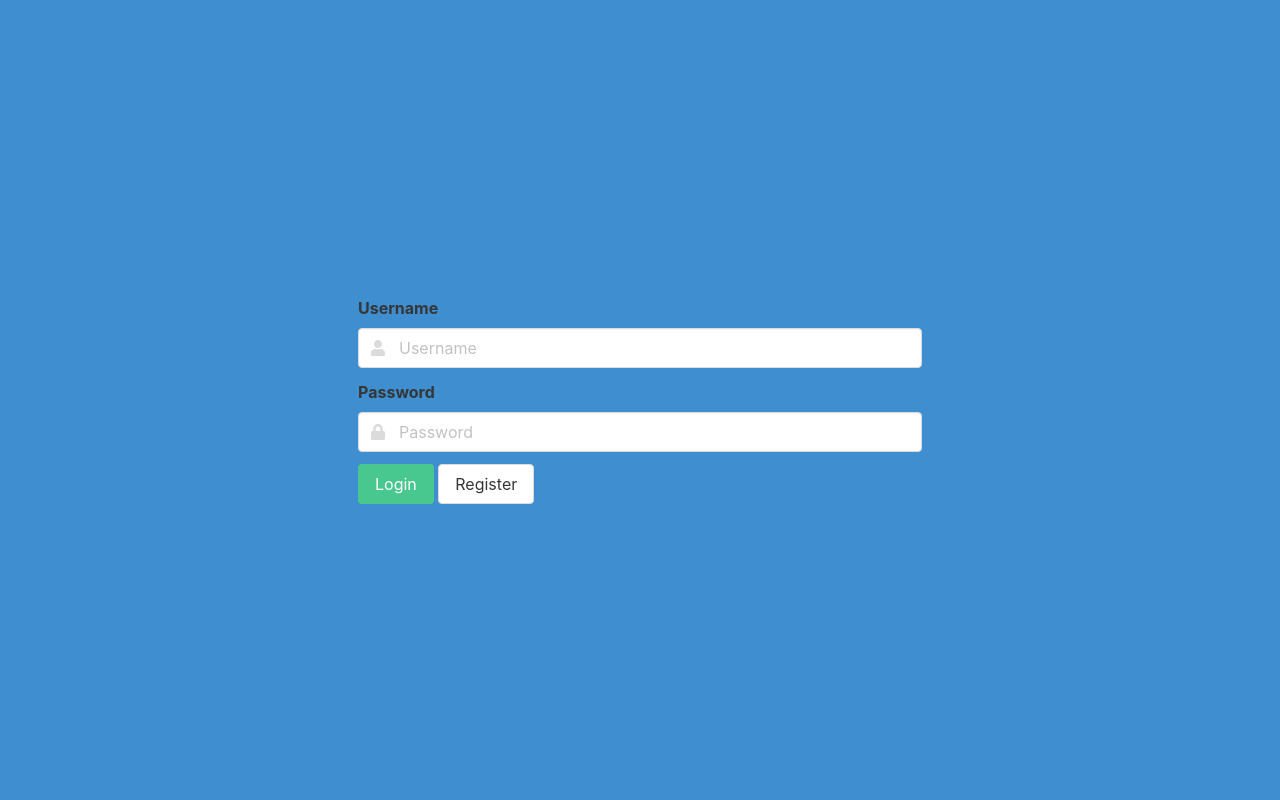
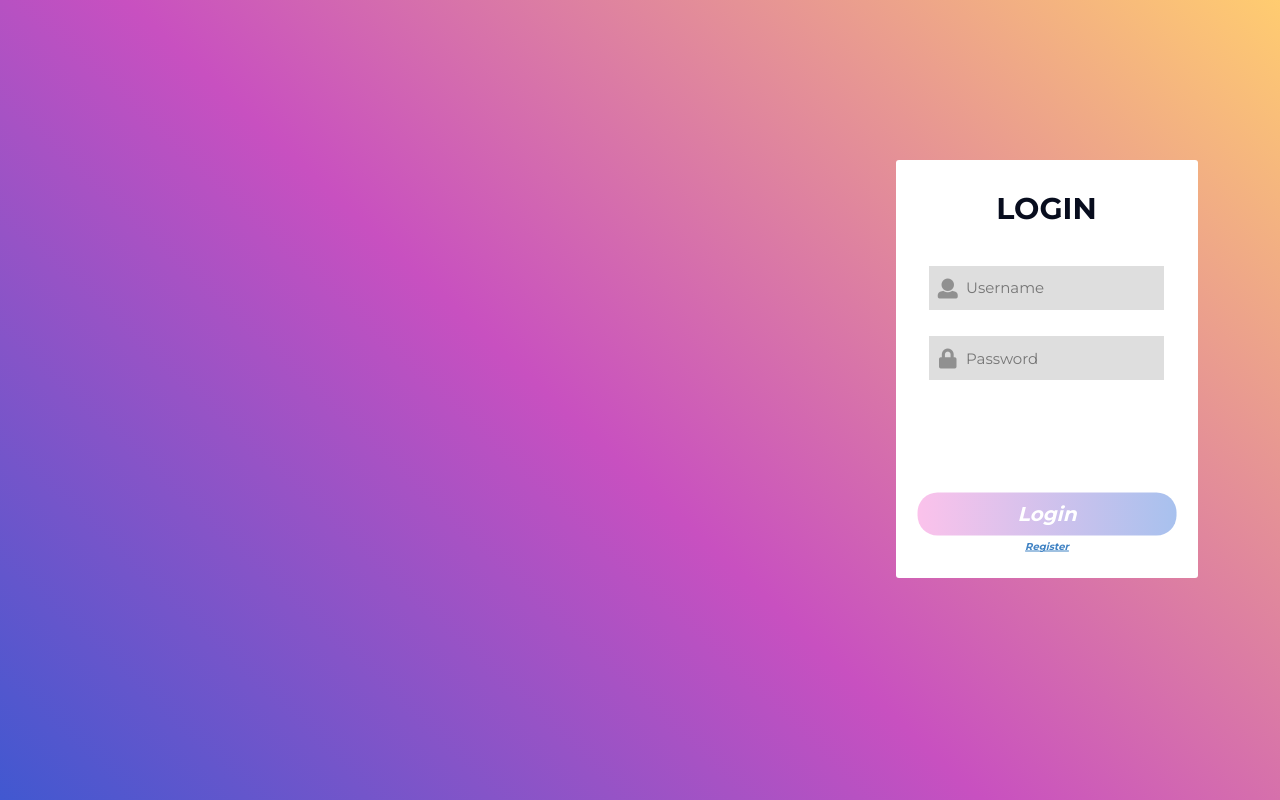
Before and after one commit to Barnacle322/flasktest, a Flask app: page /login in a window 1280 px wide. Run offline with Flask 2, Linux system fonts and the light colour scheme; some libraries are stand-ins or nearby versions.

Commit message:
New commit

```diff
--- a/app.py
+++ b/app.py
@@ -1,5 +1,6 @@
 from doctest import debug_script
 from pydoc import describe
+import re
 from flask import Flask, render_template, request, redirect, session, url_for, flash, jsonify, sessions, g
 from flask_sqlalchemy import SQLAlchemy
 from sqlalchemy import desc
@@ -28,17 +29,18 @@ class User(db.Model):
     username = db.Column(db.String(80), unique = True, nullable=False)
     password = db.Column(db.String(120), nullable=False)
 
-class Table(db.Model):
-    id = db.Column(db.Integer, primary_key=True)
-    user_id = db.Column(db.Integer, db.ForeignKey('user.id'), nullable=False)
-    item_id = db.Column(db.Integer, db.ForeignKey('item.id'), nullable=False)
-
-
 class House(db.Model):
     id = db.Column(db.Integer, primary_key=True)
     user_id = db.Column(db.Integer, db.ForeignKey('user.id'), nullable=False)
     name = db.Column(db.String(80), nullable=False)
     description = db.Column(db.String(120))
+
+class Table(db.Model):
+    id = db.Column(db.Integer, primary_key=True)
+    house_id = db.Column(db.Integer, db.ForeignKey('house.id'), nullable=False)
+    user_id = db.Column(db.Integer, db.ForeignKey('user.id'), nullable=False)
+    item_id = db.Column(db.Integer, db.ForeignKey('item.id'), nullable=False)
+
 
 
 db.create_all()
@@ -61,8 +63,11 @@ def registration():
     return render_template('registration.html')
 
 # Add an item to the list
-@app.post("/add")
-def add_item():
+@app.post("/add/<int:house_id>")
+def add_item(house_id):
+    if not g.user:
+        return redirect(url_for('login'))
+
     name = request.form.get("name")
     price = request.form.get("price")
     quantity = request.form.get("quantity")
@@ -71,10 +76,10 @@ def add_item():
     db.session.commit()
 
     item = db.session.query(Item).filter(Item.name == name, Item.price == price, Item.quantity == quantity).first()
-    new_table = Table(user_id=g.user.id, item_id=item.id)
+    new_table = Table(house_id = house_id, user_id=g.user.id, item_id=item.id)
     db.session.add(new_table)
     db.session.commit()
-    return redirect(url_for("tracker"))
+    return redirect("/tracker/" + str(house_id))
 
 @app.route("/add_house", methods=['GET', 'POST'])
 def add_house():
@@ -126,7 +131,7 @@ def add_user():
     new_user = User(username=username, password=password)
     db.session.add(new_user)
     db.session.commit()
-    return redirect(url_for("tracker"))
+    return redirect(url_for("profile"))
 
 # Update the status of an item
 @app.get("/update/<int:item_id>")
@@ -178,7 +183,7 @@ def login():
 
         if user and user.password == password:
             session['user_id'] = user.id
-            return redirect(url_for("tracker"))
+            return redirect(url_for("profile"))
 
         return redirect(url_for("login"))
 
@@ -189,19 +194,18 @@ def logout():
     session.pop('user_id', None)
     return redirect(url_for('login'))
 
-@app.route('/tracker')
-def tracker():
+@app.route('/tracker/<int:house_id>')
+def tracker(house_id):
     if not g.user:
         return redirect(url_for('login'))
-
-    table_list = db.session.query(Table).filter(Table.user_id == g.user.id).all()
+    table_list = db.session.query(Table).filter(Table.user_id == g.user.id).filter(Table.house_id == house_id).all()
     # list = []
 
     # for table in table_list:
     #     list.append(db.session.query(Item).filter(Item.id == table.item_id).first())
     list = [db.session.query(Item).filter(Item.id == table.item_id).first() for table in table_list if table.item_id]
 
-    return render_template('tracker.html', item_list = list)
+    return render_template('tracker.html', item_list = list, house_id = house_id)
 
 if __name__ == "__main__":
     app.run(debug=True)
--- /dev/null
+++ b/static/styles/login.css
@@ -0,0 +1,220 @@
+* {
+    box-sizing: border-box;
+}
+
+body {
+    font-size: 14px;
+    line-height: normal;
+    transform-origin: center;
+}
+
+.v9_31 {
+    width: 100%;
+    min-width: 600px;
+    height: 100%;
+    background-color: #4158D0;
+    background-image: linear-gradient(43deg, #4158D0 0%, #C850C0 46%, #FFCC70 100%);
+    opacity: 1;
+    overflow: hidden;
+    position: absolute;
+    /* margin-left: auto;
+    margin-right: auto; */
+}
+
+.login_prompt {
+    width: 302px;
+    height: 418px;
+    background: rgba(255, 255, 255, 1);
+    opacity: 1;
+    position: fixed;
+    border-radius: 3px;
+    overflow: hidden;
+}
+
+.center_prompt {
+    position: relative;
+    top: 20%;
+    left: 120%;
+    -ms-transform: translate(-50%, -50%);
+    transform: translate(-50%, -50%);
+}
+
+.v13_44 {
+    width: 103px;
+    color: rgba(8, 13, 30, 1);
+    position: absolute;
+    top: 30px;
+    left: 99px;
+    font-family: Montserrat;
+    font-weight: 700;
+    font-size: 30px;
+    opacity: 1;
+    text-align: center;
+}
+
+.email_field {
+    width: 235px;
+    height: 44px;
+    background: rgba(222, 222, 222, 1);
+    opacity: 1;
+    position: absolute;
+    top: 106px;
+    left: 33px;
+    overflow: hidden;
+}
+
+.user_field {
+    width: 235px;
+    height: 44px;
+    background: rgba(222, 222, 222, 1);
+    opacity: 1;
+    position: absolute;
+    top: 106px;
+    left: 33px;
+    overflow: hidden;
+}
+
+input[type=text] {
+    width: 200px;
+    height: 44px;
+    background: rgba(222, 222, 222, 1);
+    margin: 8px 0;
+    display: inline-block;
+    border: 0px solid #ccc;
+    border-radius: 0px;
+    position: relative;
+    top: -53px;
+    left: 35px;
+    overflow: hidden;
+    font-family: Montserrat;
+    font-weight: 400;
+    font-size: 15px;
+    outline: none;
+}
+
+.user_icon {
+    background: rgba(222, 222, 222, 1);
+    width: 35px;
+    height: 44px;
+    position: relative;
+    font-size: 20px;
+    top: 0px;
+    left: 0px;
+    overflow: hidden;
+}
+
+.center {
+    margin: 0;
+    position: relative;
+    top: 50%;
+    left: 70%;
+    opacity: 0.4;
+    -ms-transform: translate(-50%, -50%);
+    transform: translate(-50%, -50%);
+}
+
+.lock_icon {
+    background: rgba(222, 222, 222, 1);
+    width: 35px;
+    height: 44px;
+    position: relative;
+    font-size: 20px;
+    overflow: hidden;
+}
+
+.password_field {
+    width: 235px;
+    height: 44px;
+    background: rgba(222, 222, 222, 1);
+    opacity: 1;
+    position: absolute;
+    top: 176px;
+    left: 33px;
+    overflow: hidden;
+}
+
+input[type=password] {
+    width: 200px;
+    height: 44px;
+    background: rgba(222, 222, 222, 1);
+    display: inline-block;
+    border: 0px solid #ccc;
+    border-radius: 0px;
+    position: relative;
+    top: -44px;
+    left: 35px;
+    overflow: hidden;
+    font-family: Montserrat;
+    font-weight: 400;
+    font-size: 15px;
+    outline: none;
+}
+
+.lock_icon {
+    background: rgba(222, 222, 222, 1);
+    width: 35px;
+    height: 44px;
+    position: relative;
+    font-size: 20px;
+    overflow: hidden;
+}
+
+.login_button_field {
+    margin: 0;
+    position: absolute;
+    top: 80%;
+    left: 50%;
+    -ms-transform: translate(-50%, -50%);
+    transform: translate(-50%, -50%);
+}
+
+.login {
+    border: none;
+    color: white;
+    padding: 10px 100px;
+    text-align: center;
+    text-decoration: none;
+    display: inline-block;
+    font-family: Montserrat;
+    font-size: 20px;
+    font-style: italic;
+    font-weight: 700;
+    margin: 4px 2px;
+    cursor: pointer;
+    position: relative;
+    top: 20px;
+    border-radius: 20px;
+    transition: 0.5s;
+    background: linear-gradient(90deg, #fbc2eb, #a6c1ee 51%, #fbc2eb) var(--x, 0)/ 200%;
+    transition-duration: 0.4s;
+}
+
+.register_button_field {
+    margin: 0;
+    position: absolute;
+    top: 80%;
+    left: 50%;
+    -ms-transform: translate(-50%, -50%);
+    transform: translate(-50%, -50%);
+}
+
+.register {
+    border: none;
+    background: transparent;
+    text-align: center;
+    font-family: Montserrat;
+    font-size: 10px;
+    font-style: italic;
+    font-weight: 700;
+    text-decoration: underline;
+    position: relative;
+    top: 50px;
+}
+
+.register:hover {
+    color: #4158D0;
+}
+
+.login:hover {
+    --x: 100%;
+}
--- a/templates/login.html
+++ b/templates/login.html
@@ -2,46 +2,50 @@
 <html>
 
 <head>
-    <meta charset="utf-8">
-    <meta name="viewport" content="width=device-width, initial-scale=1">
+    <meta charset="UTF-8">
+    <meta name="viewport" content="width=device-width, initial-scale=1.0">
+    <link rel="stylesheet" href="https://fonts.googleapis.com/css?family=Montserrat:700,400">
+    <link rel="stylesheet" href="https://cdn.jsdelivr.net/npm/semantic-ui@2.4.2/dist/semantic.min.css">
+    <link rel="stylesheet" href="{{ url_for('static',filename='styles/login.css') }}">
+    <!-- <link rel="stylesheet" href="./login.css"> -->
     <title>Login</title>
-    <link rel="stylesheet" href="https://cdn.jsdelivr.net/npm/bulma@0.8.0/css/bulma.min.css">
-    <script defer src="https://use.fontawesome.com/releases/v5.3.1/js/all.js"></script>
 </head>
 
 <body>
-    <section class="hero is-info is-fullheight">
-        <div class="hero-body">
-            <div class="container">
-                <div class="columns is-centered">
-                    <div class="column is-half">
-                        <form method="POST">
-                            <div class="field">
-                                <label class="label">Username</label>
-                                <div class="control has-icons-left has-icons-right">
-                                    <input class="input" type="text" name="username" placeholder="Username">
-                                    <span class="icon is-small is-left"><i class="fas fa-user"></i></span>
-                                </div>
+    <div class="v9_31">
+        <div class="center_prompt">
+            <div class="login_prompt"><span class="v13_44">LOGIN</span>
+                <form class="form" method="post">
+
+                    <div class="user_field">
+                        <div class="user_icon">
+                            <div class="center">
+                                <i class="user icon"></i>
                             </div>
-                            <div class="field">
-                                <label class="label">Password</label>
-                                <p class="control has-icons-left">
-                                    <input class="input" type="password" name="password" placeholder="Password">
-                                    <span class="icon is-small is-left"><i class="fas fa-lock"></i></span>
-                                </p>
+
+                        </div>
+                        <input class="input" type="text" name="username" placeholder="Username">
+                    </div>
+
+                    <div class="password_field">
+                        <div class="lock_icon">
+                            <div class="center">
+                                <i class="lock icon"></i>
                             </div>
-                            <div class="field">
-                                <p class="control">
-                                    <button type="submit" class="button is-success">Login</button>
-                                    <a class="ui button" href="/registration">Register</a>
-                                </p>
-                            </div>
-                        </form>
+                        </div>
+                        <input class="input" type="password" name="password" placeholder="Password">
                     </div>
-                </div>
+
+
+                    <div class="login_button_field">
+                        <button class="button login" id="login">Login</button>
+                    </div>
+                    <div class="register_button_field">
+                        <a class="button register" id="register" href='/registration'>Register</a>
+                    </div>
+                </form>
             </div>
         </div>
-    </section>
 </body>
 
 </html>
--- a/templates/profile.html
+++ b/templates/profile.html
@@ -37,7 +37,7 @@
                                     <h4>{{ house.description }}</h4>
                                 </div>
                                 <div class="two wide column">
-                                    <a class="ui green button" href="TODO">Enter</a>
+                                    <a class="ui green button" href="/tracker/{{ house.id }}">Enter</a>
                                     <a class="ui red button" href="/delete_house/{{ house.id }}">Delete</a>
                                 </div>
                             </div>
--- a/templates/tracker.html
+++ b/templates/tracker.html
@@ -27,7 +27,7 @@
                     <a class="ui green button" href="/login">Login</a> {% else %}
                     <a class="ui red button" href="/logout">Logout</a> {% endif %}
 
-                    <form class="ui form" action="/add" method="post">
+                    <form class="ui form" action="/add/{{ house_id }}" method="post">
                         <div class="field">
                             <label>Name</label>
                             <input type="text" name="name" placeholder="Enter the name of the product..."><br>
```
Also changed, not shown: static/styles/registration.css (added, +227 -0 lines), templates/login3.html (renamed from templates/add_house.html, +5 -4 lines), templates/registration.html (+42 -24 lines), db.sqlite3.
